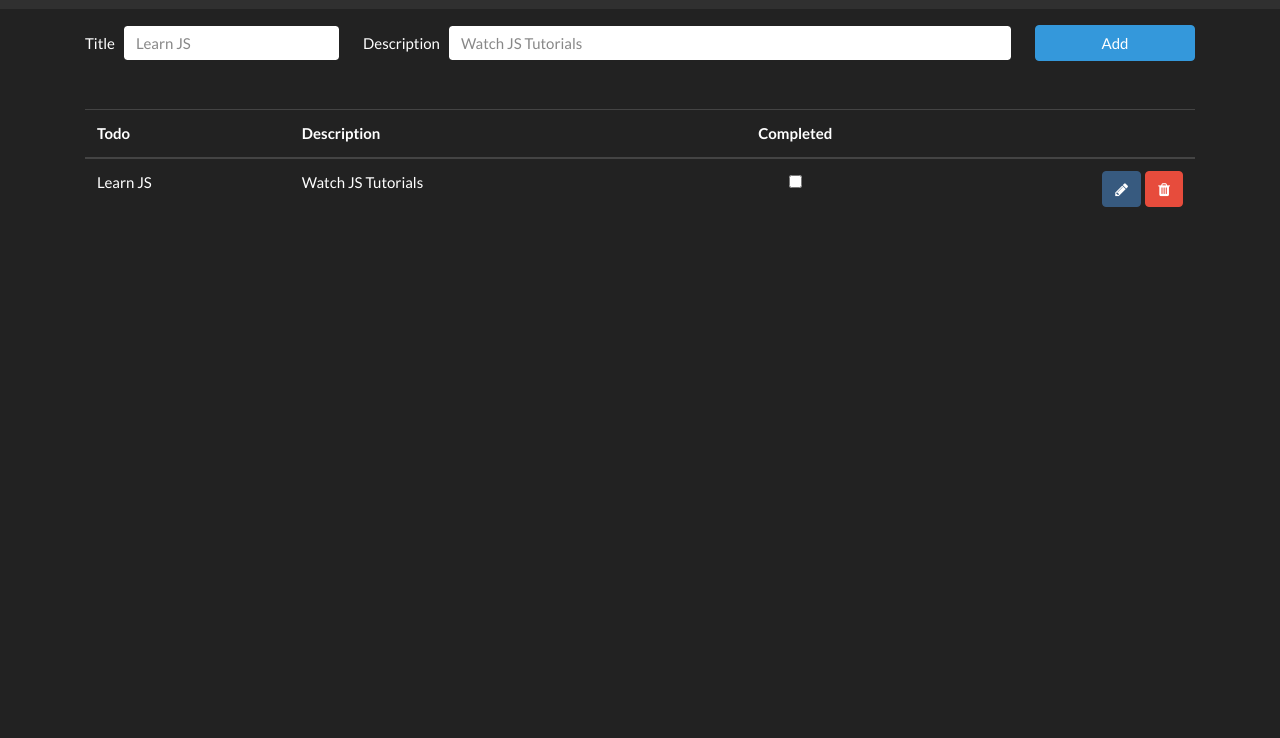
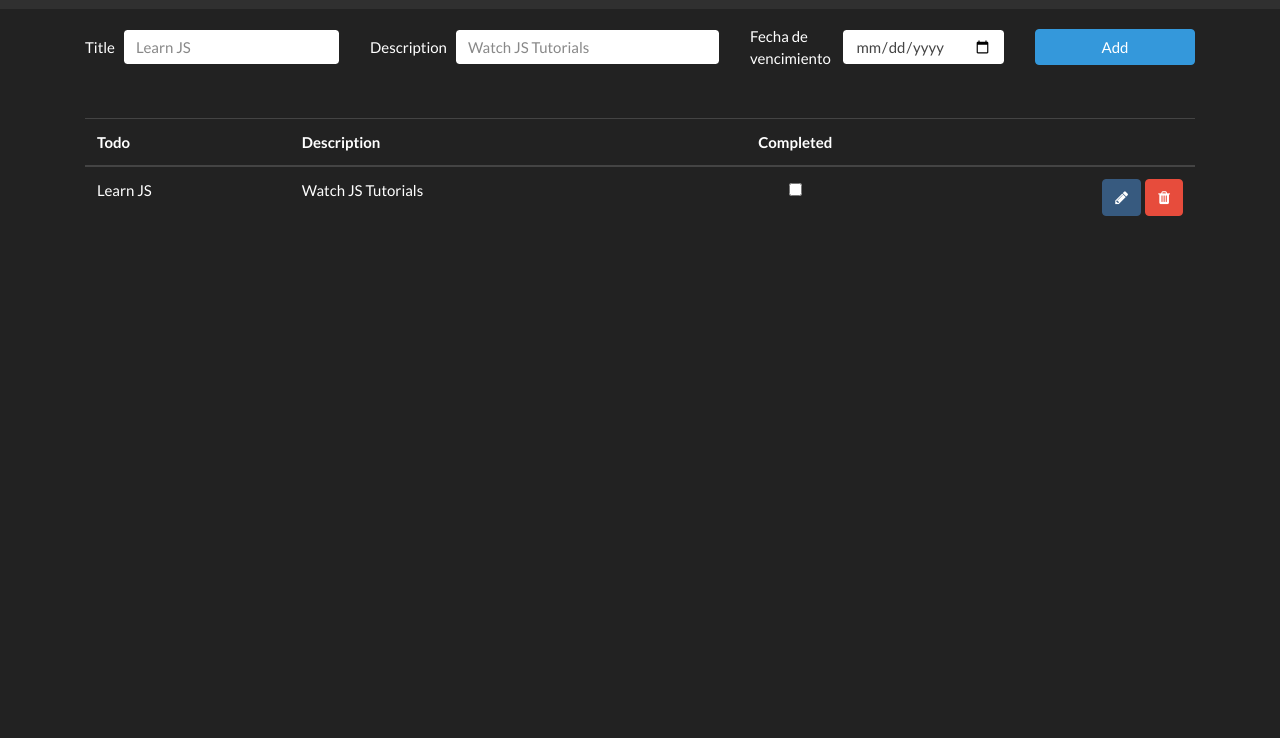
Before and after one commit to angeladrianmartinezbernardino/pairprogramming, a plain HTML site: page JSTodoList/index.html in a window 1280 px wide. Shown: the part 62-800 px from the top of the page. Drawn offline with nearby package versions, Linux system fonts and the light colour scheme.

Commit message:
Cuadro para fecha de vencimiento.

```diff
--- a/JSTodoList/index.html
+++ b/JSTodoList/index.html
@@ -138,29 +138,40 @@
       <div class="alert alert-danger d-none" role="alert" id="alert">
         A simple danger alert—check it out!
       </div>
-
       <div>
         <form>
           <div class="row">
-            <div class="col-sm-3 d-sm-flex align-items-center">
-              <label class="m-sm-0">Title</label>
+            <!-- Título -->
+            <div class="col-sm-3 d-flex align-items-center mb-3 mb-sm-0">
+              <label for="title" class="m-0 mr-2">Title</label>
               <input
                 type="text"
                 id="title"
-                class="form-control ml-sm-2"
+                class="form-control"
                 placeholder="Learn JS"
               >
             </div>
-            <div class="px-sm-2 col-sm-7 d-sm-flex align-items-center mt-2 mt-sm-0">
-              <label class="m-sm-0">Description</label>
+            <!-- Descripción -->
+            <div class="col-sm-4 d-flex align-items-center mb-3 mb-sm-0">
+              <label for="description" class="m-0 mr-2">Description</label>
               <input
                 type="text"
                 id="description"
-                class="form-control ml-sm-2"
+                class="form-control"
                 placeholder="Watch JS Tutorials"
               >
             </div>
-            <div class="col-sm-2 d-sm-flex justify-content-end mt-4 mt-sm-0">
+            <!-- Fecha de vencimiento -->
+            <div class="col-sm-3 d-flex align-items-center mb-3 mb-sm-0">
+              <label for="due-date" class="m-0 mr-2">Fecha de vencimiento</label>
+              <input
+                type="date"
+                id="due-date"
+                class="form-control"
+              >
+            </div>
+            <!-- Botón Agregar -->
+            <div class="col-sm-2 d-flex align-items-center">
               <button type="button" class="btn btn-info btn-block" id="add">
                 Add
               </button>
```
